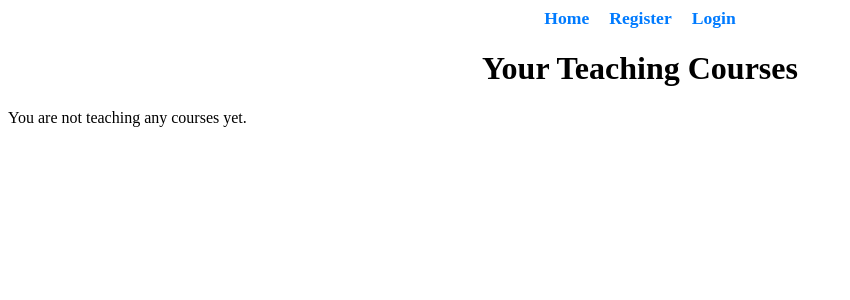
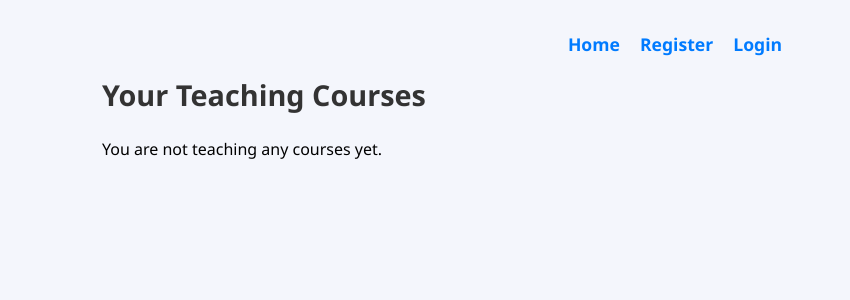
Before and after one commit to d1rannn/LMS-frontend, a React (Create React App) app: page /my-teaching-courses in a window 1280 px wide. Shown: the top 300 px of the page, without its empty margins (0-850 px from the left). Built offline with nearby package versions, Linux system fonts and the light colour scheme.

Commit message:
import design to see it

```diff
--- a/src/App.jsx
+++ b/src/App.jsx
@@ -1,4 +1,4 @@
-import { useState, createContext } from 'react';
+import { useState, useEffect, createContext } from 'react';
 import { BrowserRouter, Routes, Route } from "react-router-dom";
 import Register from './components/Register';
 import Home from './components/Home';
@@ -23,6 +23,8 @@ export default function App() {
         setUser(null);
     }
 
+    const [message, setMessage] = useState('');
+
     return (
         <AuthContext.Provider value={{user, login, logout}}>
             <BrowserRouter>
--- a/src/components/TeacherCoursesPage.jsx
+++ b/src/components/TeacherCoursesPage.jsx
@@ -1,7 +1,7 @@
 import React, { useEffect, useState, useContext } from "react";
 import { Link } from "react-router-dom";
 import { AuthContext } from "../App";
-import "../style/style.css";
+import "../style/home.css";
 import Navbar from "./Navbar";
 
 const TeacherCoursesPage = () => {
@@ -36,18 +36,16 @@ const TeacherCoursesPage = () => {
     }, [user]);
 
     return (
-        <div className="teacher-courses">
+        <div className="main-content"> {/* Matches the .main-content in CSS */}
             <Navbar />
-            <div className="text-center">
+            <div className="course-section"> {/* Matches the .course-section in CSS */}
                 <h1>Your Teaching Courses</h1>
-            </div>
-
                 {courses.length === 0 ? (
                     <p>You are not teaching any courses yet.</p>
                 ) : (
-                <div className="course-list">
+                    <div className="course-container"> {/* Matches the .course-container in CSS */}
                         {courses.map(course => (
-                        <div key={course.id} className="course-card">
+                            <div key={course.id} className="course-card"> {/* Matches the .course-card in CSS */}
                                 <h3>{course.title}</h3>
                                 <p>{course.description}</p>
                                 <Link to={`/edit-course/${course.id}`}>
@@ -58,6 +56,7 @@ const TeacherCoursesPage = () => {
                     </div>
                 )}
             </div>
+        </div>
     );
 };
 
```
Lines whose indentation alone changed are shown as unchanged.
